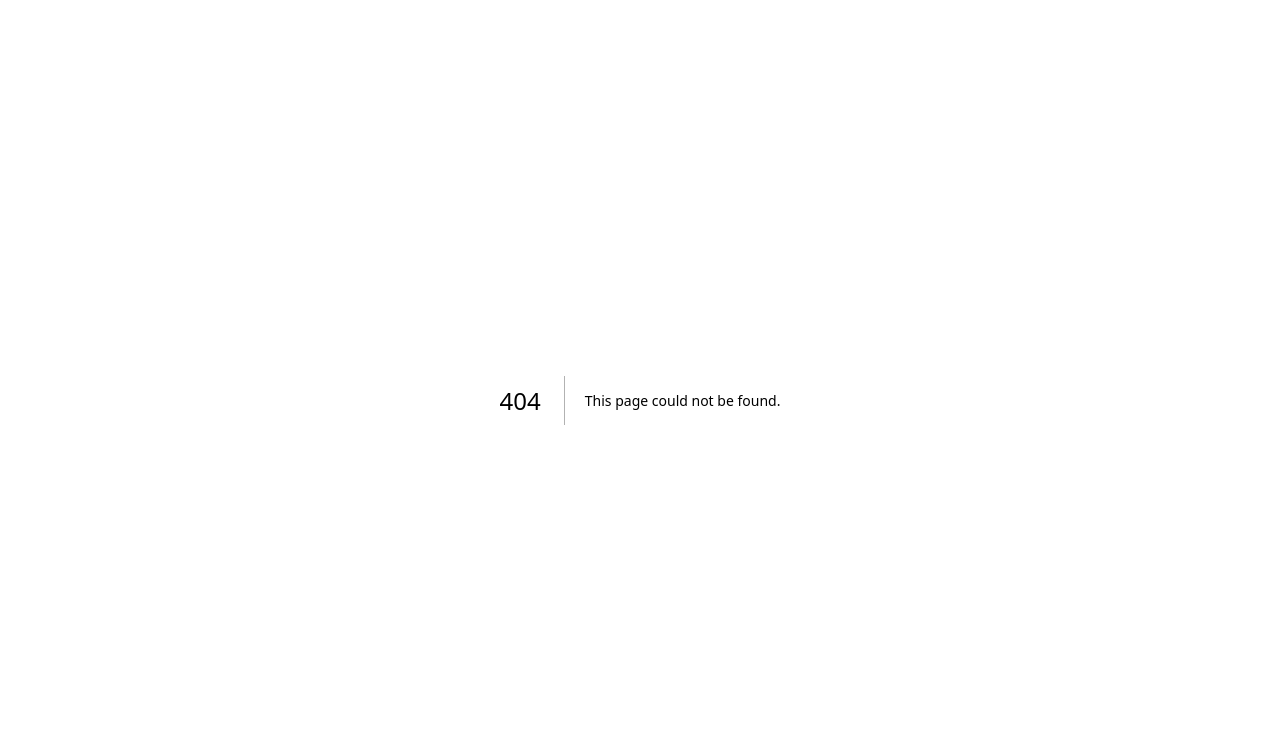
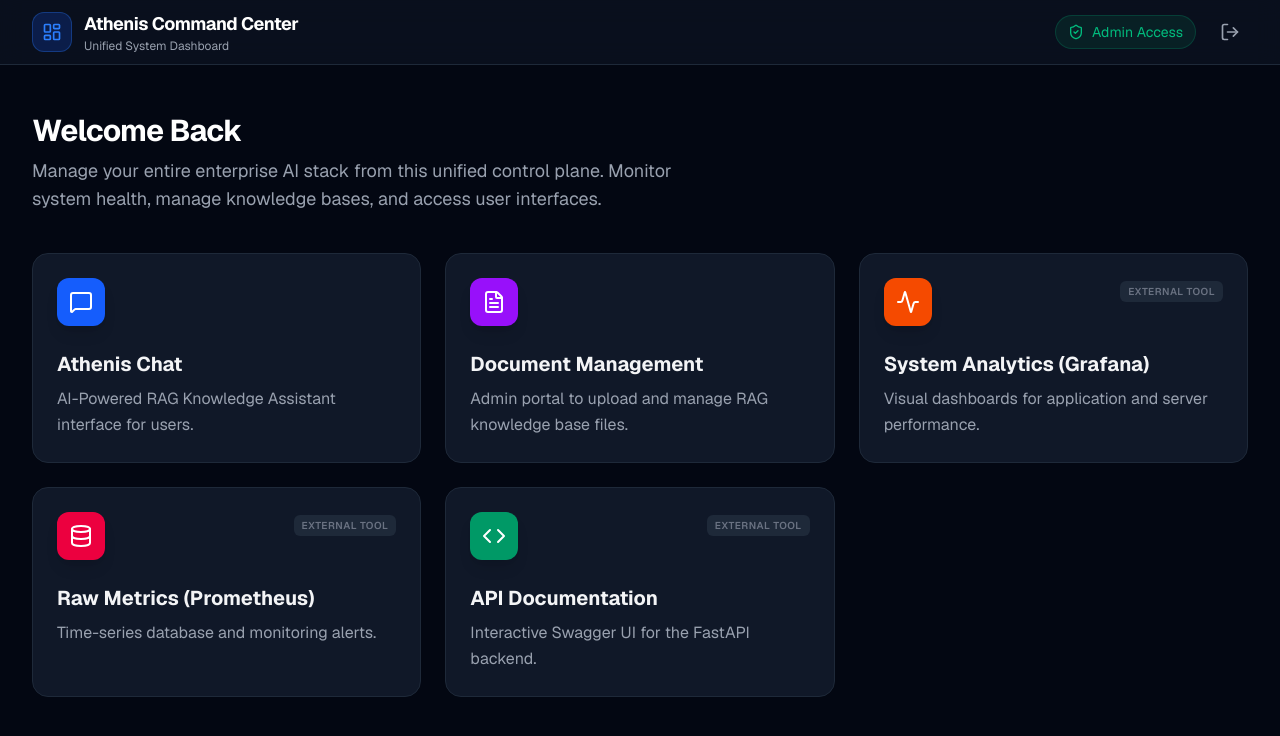
Before and after one commit to Ruthvek1/Athenis-ai, a Next.js app in the folder frontend/: page /dashboard in a window 1280 px wide. Before the commit this address had no page. Shown: the top 736 px of the page. Built offline with nearby package versions, Linux system fonts and the light colour scheme; sample sign-in values are in the browser's storage.

Commit message:
feat: Add Unified System Dashboard for centralized access

```diff
--- a/frontend/src/app/admin/page.tsx
+++ b/frontend/src/app/admin/page.tsx
@@ -94,7 +94,7 @@
         <div className="flex items-center justify-between">
           <div className="flex items-center space-x-4">
             <button
-              onClick={() => router.push("/chat")}
+              onClick={() => router.push("/dashboard")}
               className="p-2 bg-gray-900 border border-gray-800 rounded-lg hover:bg-gray-800 transition-colors"
             >
               <ArrowLeft className="w-5 h-5" />
--- a/frontend/src/app/chat/page.tsx
+++ b/frontend/src/app/chat/page.tsx
@@ -95,11 +95,11 @@
         </div>
         <div className="p-4 border-t border-gray-800 space-y-2">
           <button
-            onClick={() => router.push("/admin")}
+            onClick={() => router.push("/dashboard")}
             className="w-full flex items-center space-x-2 text-gray-400 hover:text-white transition-colors p-2 rounded-lg hover:bg-gray-800"
           >
             <Settings className="w-4 h-4" />
-            <span>Admin Dashboard</span>
+            <span>System Dashboard</span>
           </button>
           <button
             onClick={handleLogout}
--- /dev/null
+++ b/frontend/src/app/dashboard/page.tsx
@@ -0,0 +1,158 @@
+"use client";
+
+import { useEffect, useState } from "react";
+import { useRouter } from "next/navigation";
+import { motion } from "framer-motion";
+import { MessageSquare, FileText, Activity, Database, Code, ShieldCheck, LogOut, ArrowRight, LayoutDashboard } from "lucide-react";
+
+export default function Dashboard() {
+  const router = useRouter();
+  const [isMounted, setIsMounted] = useState(false);
+
+  useEffect(() => {
+    setIsMounted(true);
+    if (!localStorage.getItem("token")) {
+      router.push("/");
+    }
+  }, [router]);
+
+  const handleLogout = () => {
+    localStorage.removeItem("token");
+    router.push("/");
+  };
+
+  if (!isMounted) return null;
+
+  const interfaces = [
+    {
+      title: "Athenis Chat",
+      description: "AI-Powered RAG Knowledge Assistant interface for users.",
+      icon: MessageSquare,
+      color: "bg-blue-600",
+      href: "/chat",
+      external: false
+    },
+    {
+      title: "Document Management",
+      description: "Admin portal to upload and manage RAG knowledge base files.",
+      icon: FileText,
+      color: "bg-purple-600",
+      href: "/admin",
+      external: false
+    },
+    {
+      title: "System Analytics (Grafana)",
+      description: "Visual dashboards for application and server performance.",
+      icon: Activity,
+      color: "bg-orange-600",
+      href: "http://localhost:3001",
+      external: true
+    },
+    {
+      title: "Raw Metrics (Prometheus)",
+      description: "Time-series database and monitoring alerts.",
+      icon: Database,
+      color: "bg-rose-600",
+      href: "http://localhost:9090",
+      external: true
+    },
+    {
+      title: "API Documentation",
+      description: "Interactive Swagger UI for the FastAPI backend.",
+      icon: Code,
+      color: "bg-emerald-600",
+      href: "http://localhost:8000/docs",
+      external: true
+    }
+  ];
+
+  return (
+    <div className="min-h-screen bg-gray-950 text-white font-sans selection:bg-blue-500/30">
+      {/* Top Navigation */}
+      <nav className="border-b border-gray-800 bg-gray-900/50 backdrop-blur-md sticky top-0 z-50">
+        <div className="max-w-7xl mx-auto px-4 sm:px-6 lg:px-8 h-16 flex items-center justify-between">
+          <div className="flex items-center space-x-3">
+            <div className="w-10 h-10 bg-blue-600/20 rounded-xl flex items-center justify-center border border-blue-500/30">
+              <LayoutDashboard className="w-5 h-5 text-blue-500" />
+            </div>
+            <div>
+              <h1 className="text-lg font-bold tracking-tight">Athenis Command Center</h1>
+              <p className="text-xs text-gray-400">Unified System Dashboard</p>
+            </div>
+          </div>
+          <div className="flex items-center space-x-4">
+            <div className="flex items-center space-x-2 text-sm text-emerald-500 bg-emerald-500/10 px-3 py-1.5 rounded-full border border-emerald-500/20">
+              <ShieldCheck className="w-4 h-4" />
+              <span>Admin Access</span>
+            </div>
+            <button
+              onClick={handleLogout}
+              className="p-2 text-gray-400 hover:text-white hover:bg-gray-800 rounded-lg transition-colors"
+              title="Log out"
+            >
+              <LogOut className="w-5 h-5" />
+            </button>
+          </div>
+        </div>
+      </nav>
+
+      {/* Main Content */}
+      <main className="max-w-7xl mx-auto px-4 sm:px-6 lg:px-8 py-12">
+        <div className="mb-10">
+          <h2 className="text-3xl font-bold tracking-tight mb-2">Welcome Back</h2>
+          <p className="text-gray-400 max-w-2xl text-lg">
+            Manage your entire enterprise AI stack from this unified control plane. Monitor system health, manage knowledge bases, and access user interfaces.
+          </p>
+        </div>
+
+        <div className="grid grid-cols-1 md:grid-cols-2 lg:grid-cols-3 gap-6">
+          {interfaces.map((item, idx) => (
+            <motion.div
+              key={idx}
+              initial={{ opacity: 0, y: 20 }}
+              animate={{ opacity: 1, y: 0 }}
+              transition={{ delay: idx * 0.1 }}
+              className="h-full"
+            >
+              <a
+                href={item.href}
+                target={item.external ? "_blank" : "_self"}
+                rel={item.external ? "noopener noreferrer" : ""}
+                className="block group h-full"
+                onClick={(e) => {
+                  if (!item.external) {
+                    e.preventDefault();
+                    router.push(item.href);
+                  }
+                }}
+              >
+                <div className="h-full bg-gray-900 border border-gray-800 rounded-2xl p-6 hover:border-gray-600 transition-all duration-300 hover:shadow-2xl hover:-translate-y-1 relative overflow-hidden flex flex-col">
+                  <div className={`w-12 h-12 ${item.color} rounded-xl flex items-center justify-center mb-6 shadow-lg`}>
+                    <item.icon className="w-6 h-6 text-white" />
+                  </div>
+
+                  <h3 className="text-xl font-bold text-gray-100 mb-2 group-hover:text-white flex items-center justify-between">
+                    {item.title}
+                    <ArrowRight className="w-5 h-5 opacity-0 -translate-x-2 group-hover:opacity-100 group-hover:translate-x-0 transition-all text-gray-400" />
+                  </h3>
+
+                  <p className="text-gray-400 leading-relaxed group-hover:text-gray-300 transition-colors flex-1">
+                    {item.description}
+                  </p>
+
+                  {item.external && (
+                    <div className="absolute top-6 right-6">
+                      <span className="text-[10px] uppercase tracking-wider font-semibold text-gray-500 bg-gray-800 px-2 py-1 rounded-md">
+                        External Tool
+                      </span>
+                    </div>
+                  )}
+                </div>
+              </a>
+            </motion.div>
+          ))}
+        </div>
+      </main>
+    </div>
+  );
+}
```
